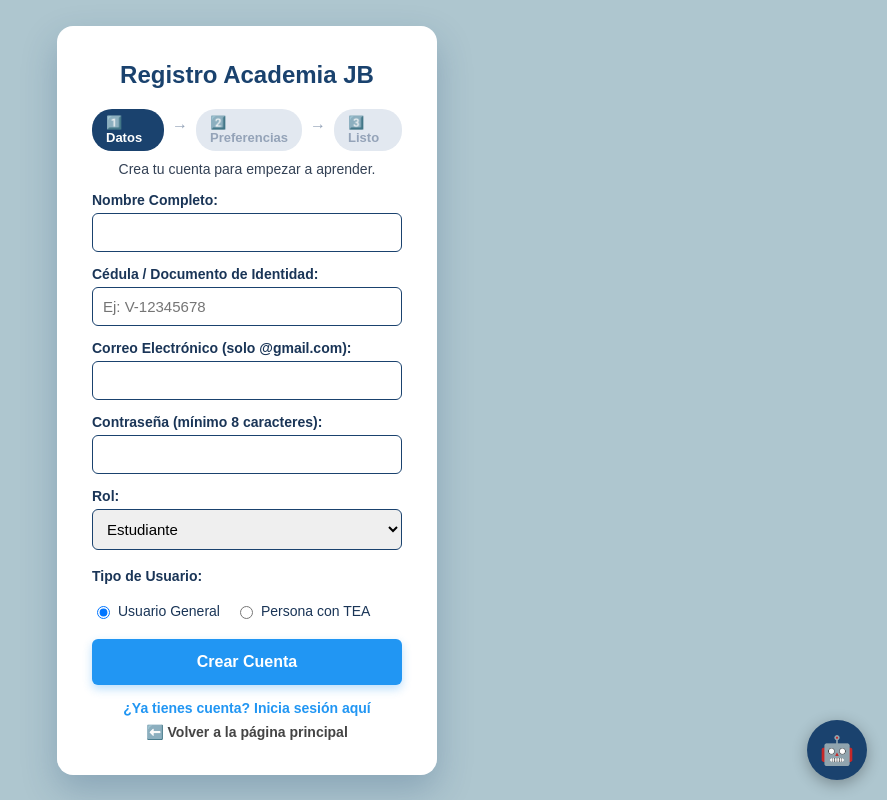
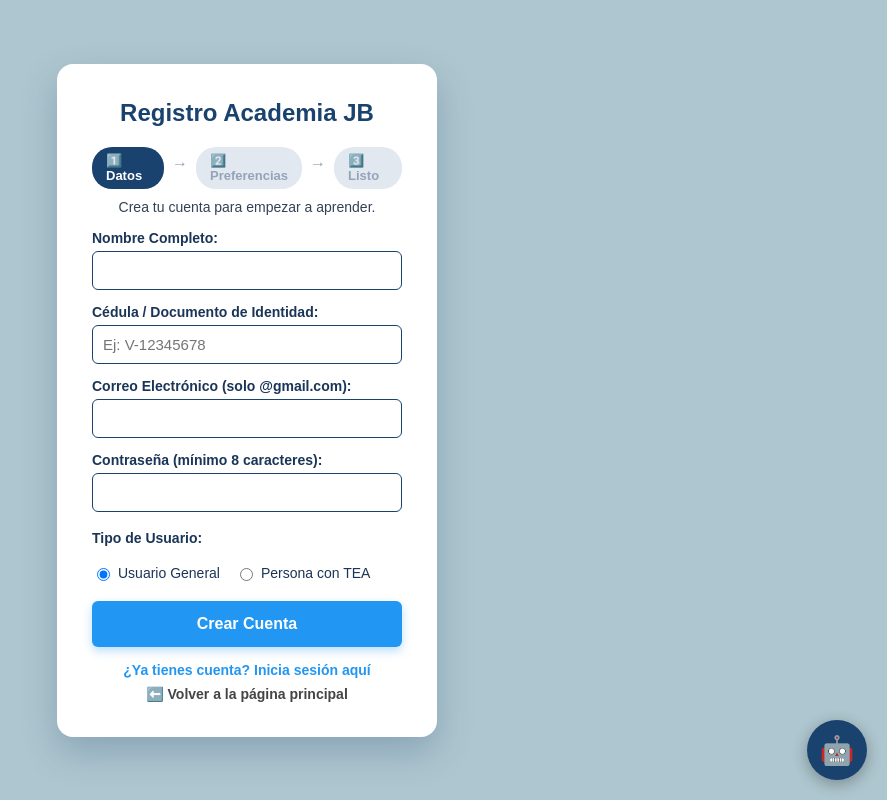
Before and after one commit to leandrotovar/academia-jb, a PHP site: page /registro.php in a window 1280 px wide. Shown: the whole page, without its empty margins (393-1280 px from the left). Run offline with PHP 8.4, Linux system fonts and the light colour scheme.

Commit message:
Quitar campo Rol del registro; rol fijo estudiante

```diff
--- a/procesar_registro.php
+++ b/procesar_registro.php
@@ -6,7 +6,7 @@ if ($_SERVER["REQUEST_METHOD"] == "POST") {
     $cedula = trim($_POST['cedula']);
     $email = $_POST['email'];
     $password_raw = $_POST['password'];
-    $rol = $_POST['rol'];
+    $rol = 'estudiante';
     $tipo_tea = isset($_POST['tipo_tea']) ? intval($_POST['tipo_tea']) : 0;
 
     // Validar dominio Gmail
--- a/registro.php
+++ b/registro.php
@@ -143,11 +143,6 @@
             <div id="reqEsp"><span style="color:#94a3b8;">⬜</span> Al menos un carácter especial (!@#$…)</div>
         </div>
 
-        <label>Rol:</label>
-        <select name="rol">
-            <option value="estudiante">Estudiante</option>
-        </select>
-
         <label style="margin-top:18px;">Tipo de Usuario:</label>
         <div style="display:flex; gap:15px; margin-top:5px;">
             <label style="font-weight:normal; font-size:14px; display:flex; align-items:center; gap:5px; cursor:pointer;">
```
